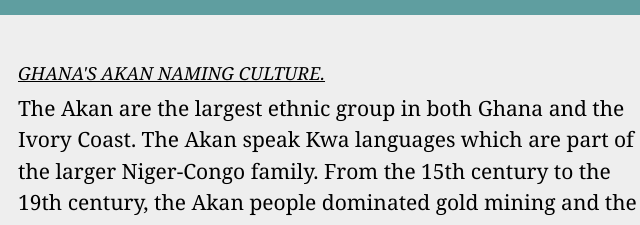
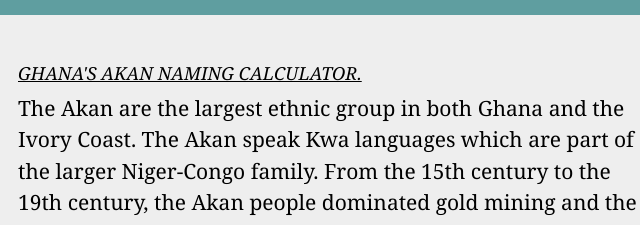
Before and after one commit to hwaweru/week2work, a plain HTML site: page index.html in a window 1280 px wide. Shown: the top 225 px of the page, 129-769 px from the left. Drawn offline with Linux system fonts and the light colour scheme.

Commit message:
readme updated

```diff
--- a/index.html
+++ b/index.html
@@ -13,12 +13,12 @@
     <link rel="stylesheet" href="/jumbotron/jumbotron.css">
     <link rel="stylesheet" href="/css/style.css" />
 
-    <title>Ghana's Akan Naming</title>
+    <title>Ghana's Akan Naming Culture</title>
   </head>
   <body>
     <div class="container">
       <div class="jumbotron">
-      <h2>GHANA'S AKAN NAMING CULTURE.</h2>
+      <h2>GHANA'S AKAN NAMING CALCULATOR.</h2>
       <p>
         The Akan are the largest ethnic group in both Ghana and the Ivory Coast.
         The Akan speak Kwa languages which are part of the larger Niger-Congo
```
Also changed, not shown: 1 other file.
